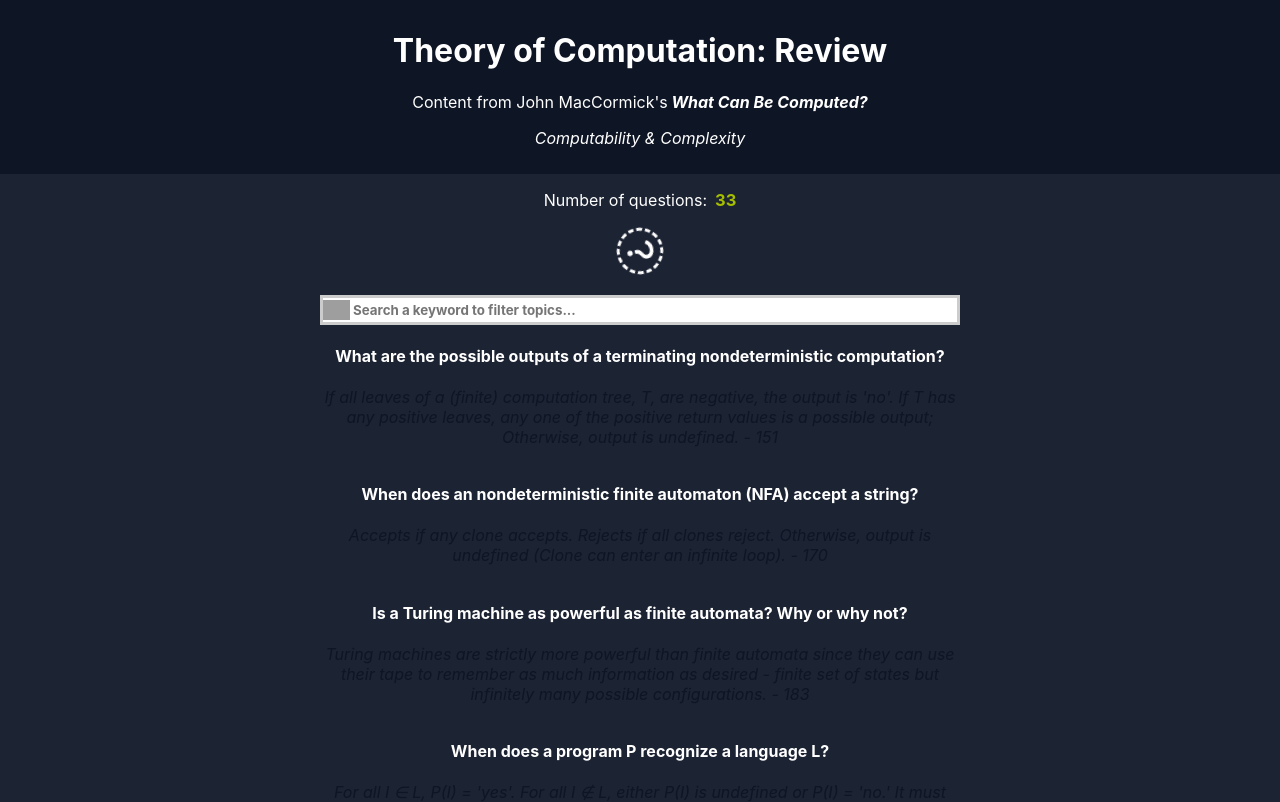
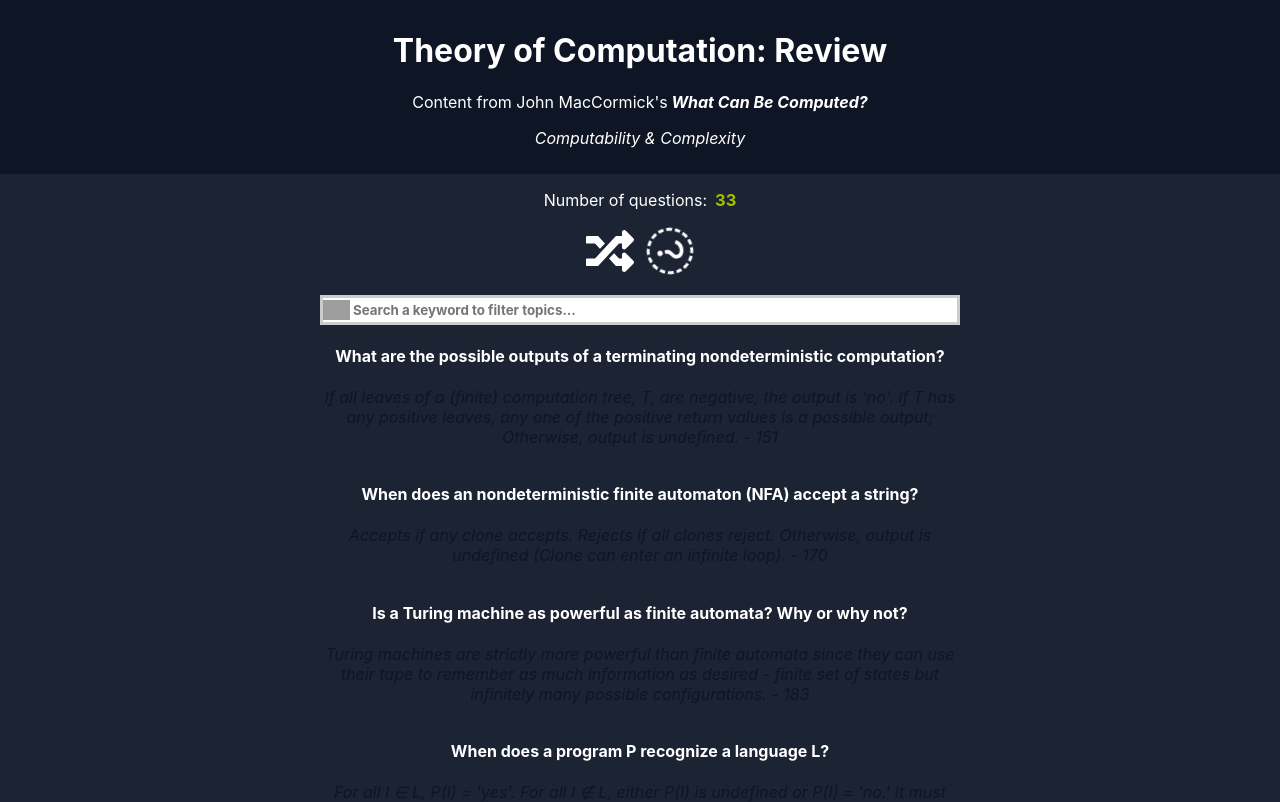
Before and after one commit to Ahljenn/Theory-of-Computation, a React (Vite) app: page / in a window 1280 px wide. Shown: the top 802 px of the page. Built offline with nearby package versions, Linux system fonts and the light colour scheme; grey boxes are pictures that could not be loaded.

Commit message:
Working switch

```diff
--- a/components/App.jsx
+++ b/components/App.jsx
@@ -35,6 +35,12 @@ function App() {
     setSearchTerm(searchTerm == "" ? " " : ""); //Set search term to either empty string or space depending on current value to re-render the component
   }
 
+  function handleToggle(){
+    setText(""); //Resets the input field on shuffle
+    setQuestionData(questionData == Q ? E : Q);
+    setSearchTerm(searchTerm == "" ? " " : "");
+  }
+
   function handleText() {
     setSearchTerm(event.target.value);
     setText(event.target.value); //Allows text to reset on button click (shuffle)
@@ -46,13 +52,22 @@ function App() {
       <QuestionCount count={numberQuestions} />
 
       <div class="interactions">
+        <div class="main-buttons">
         <button
-          class="shuffle-button"
           title="Shuffle questions"
           onClick={handleShuffle}
         >
+          <i class="fa fa-random fa-3x fa-fw spinny" aria-hidden="true"></i>
+        </button>
+
+        <button
+          title="Toggle questions"
+          onClick={handleToggle}
+        >
           <i class="fa fa-refresh fa-spin fa-3x fa-fw spinny" aria-hidden="true"></i>
         </button>
+
+        </div>
 
       <input
         type="text"
@@ -60,6 +75,8 @@ function App() {
         placeholder="Search a keyword to filter topics..."
         onChange={handleText}
       />
+
+
       </div>
       {questionData.filter((val) => {
         if (searchTerm == "") {
```
Lines whose indentation alone changed are shown as unchanged.
